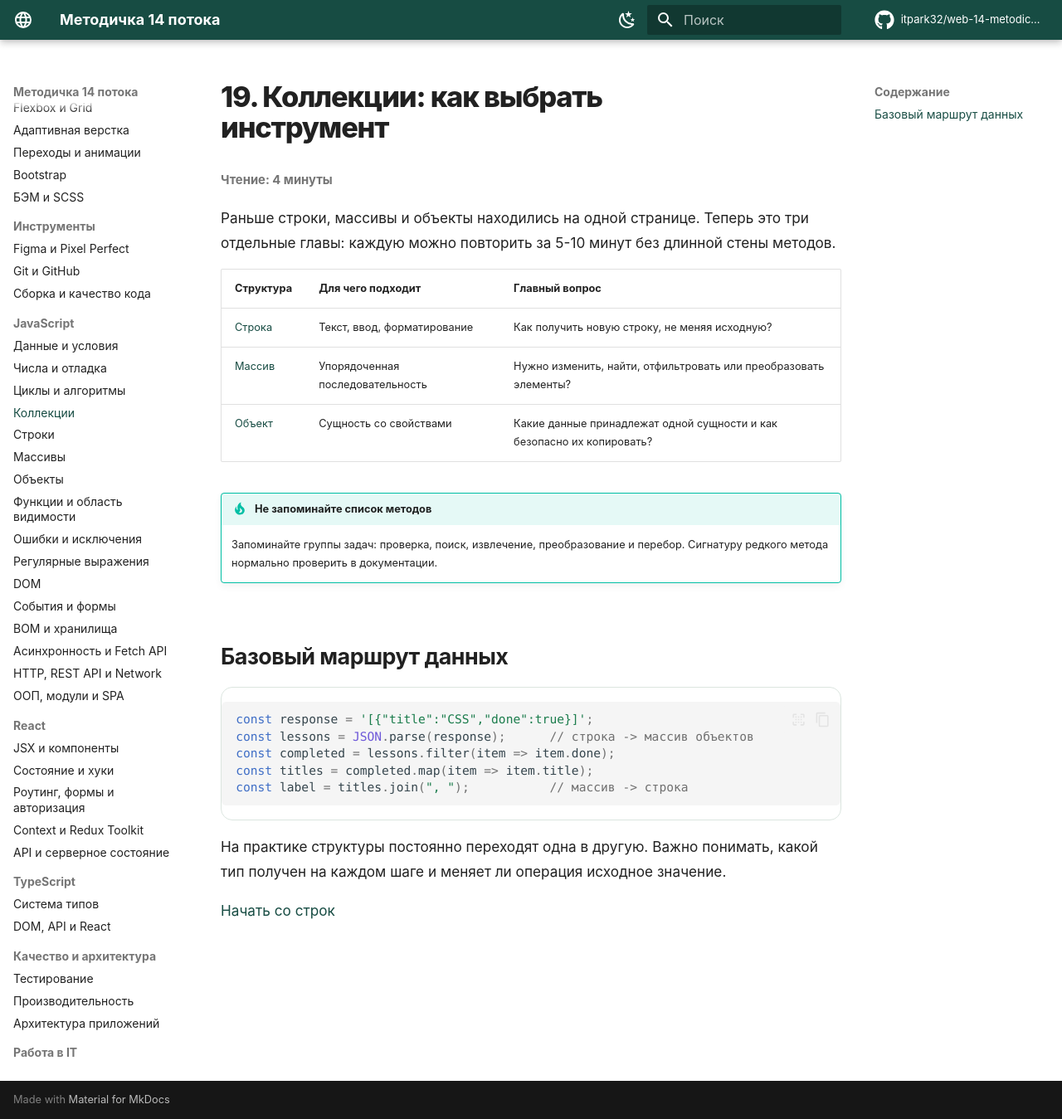
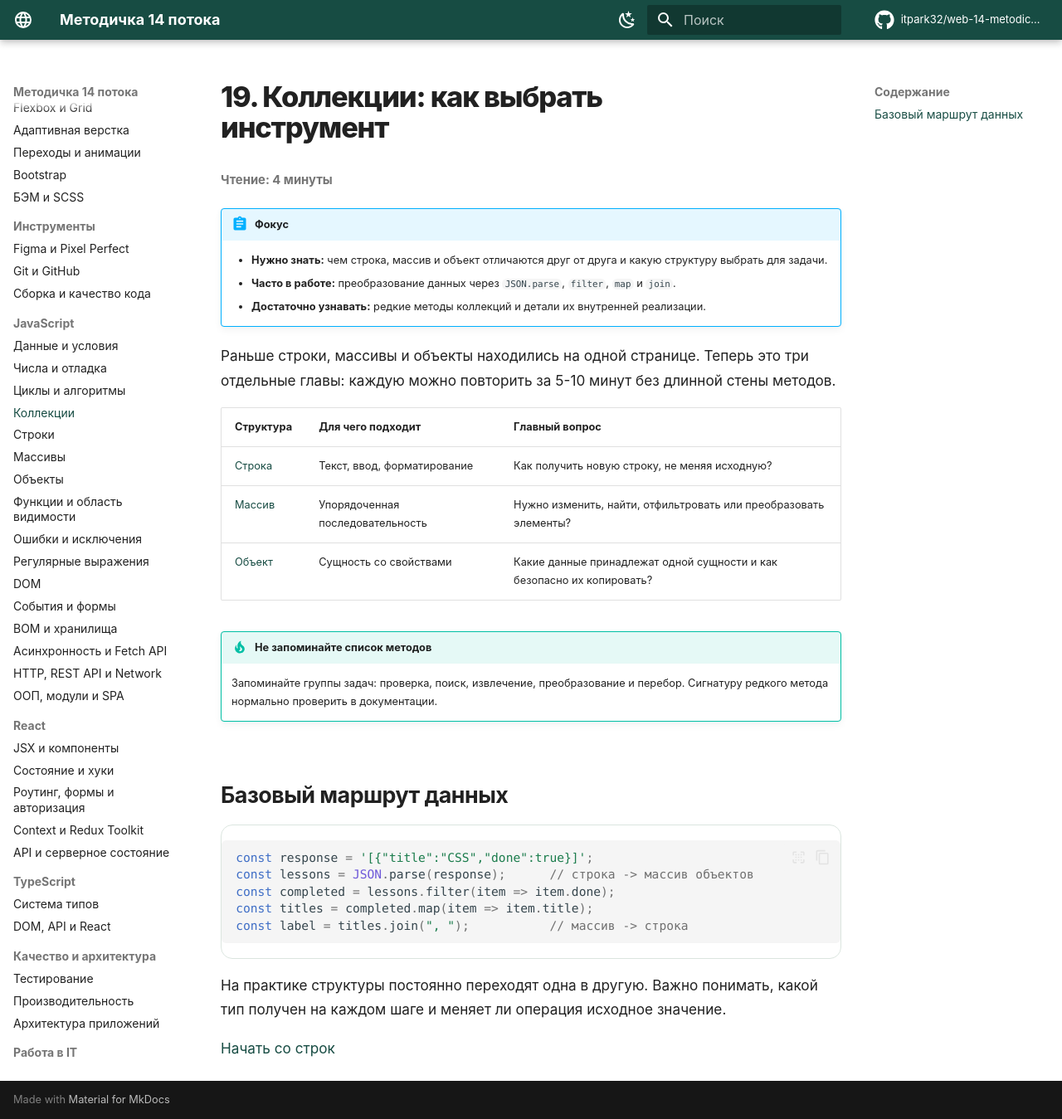
Before and after one commit to itpark32/web-14-metodichka, an MkDocs documentation site: the page built from docs/collections.md, in a window 1280 px wide and 1349 px high. Shown: the whole window at 83% size. Built offline with MkDocs 1.6.1 and Material for MkDocs 9.7.7, drawn with Linux system fonts in a browser that asks for light colours; comment, search, counter and statistics services are not loaded.

Commit message:
Add focus marks to collections chapter

```diff
--- a/docs/collections.md
+++ b/docs/collections.md
@@ -1,6 +1,11 @@
 # 19. Коллекции: как выбрать инструмент
 
 <p class="reading-time">Чтение: 4 минуты</p>
+
+!!! abstract "Фокус"
+    - **Нужно знать:** чем строка, массив и объект отличаются друг от друга и какую структуру выбрать для задачи.
+    - **Часто в работе:** преобразование данных через `JSON.parse`, `filter`, `map` и `join`.
+    - **Достаточно узнавать:** редкие методы коллекций и детали их внутренней реализации.
 
 Раньше строки, массивы и объекты находились на одной странице. Теперь это три отдельные главы: каждую можно повторить за 5-10 минут без длинной стены методов.
 
```
